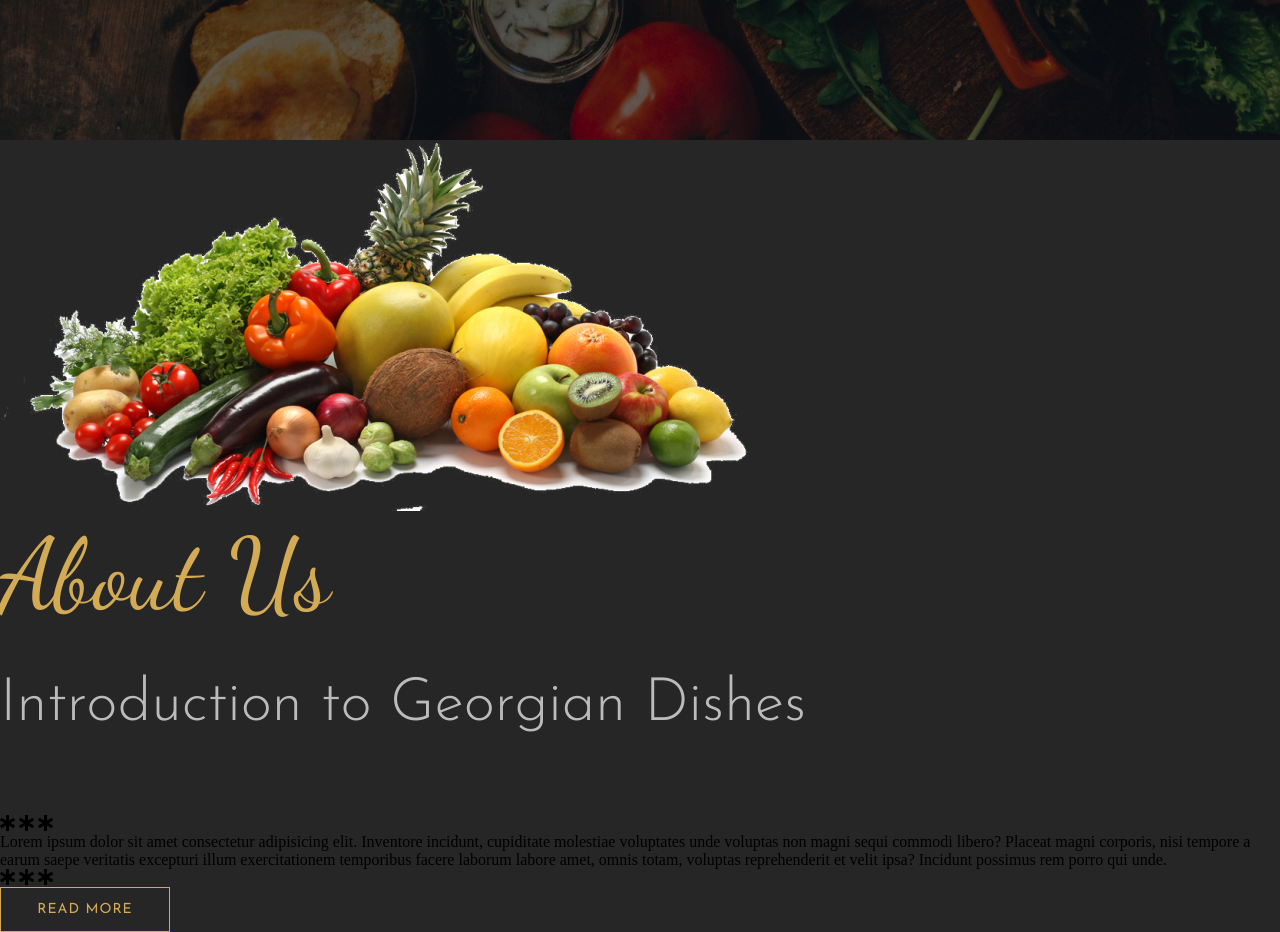
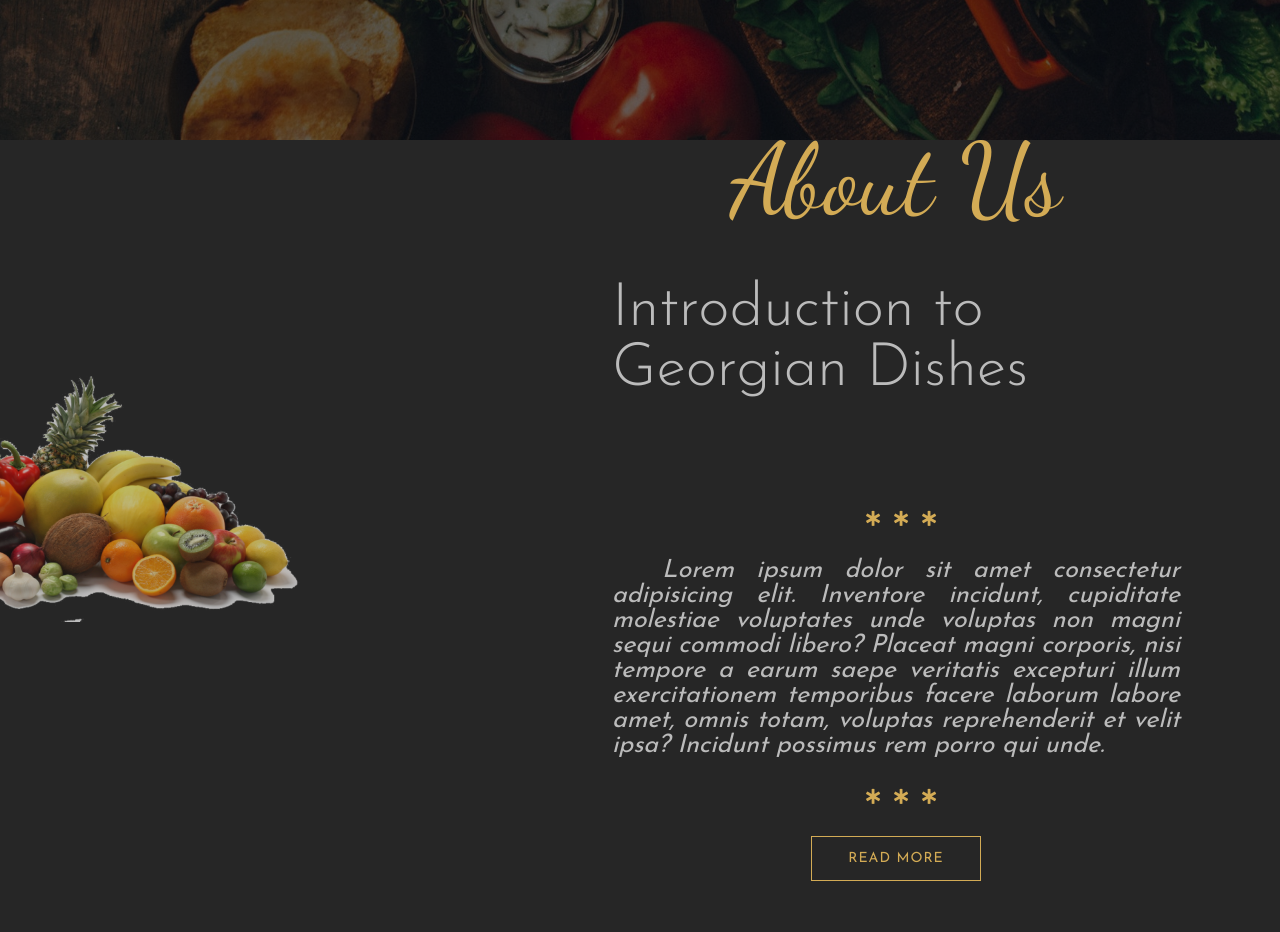
Before and after one commit to Rain-kanyini/udemy-resturant-georgia, a website: page index.html in a window 1280 px wide. Shown: the part 660-1592 px from the top of the page. After the commit the page ends 1541 px from the top, so only its background shows below. Drawn offline with nearby package versions, Linux system fonts and the light colour scheme.

Commit message:
Style About Us Section

```diff
--- a/css/main.css
+++ b/css/main.css
@@ -24,6 +24,39 @@
     top: 50%;
     left: 50%;
     transform: translate(-50%, -50%); }
+
+.about-us {
+  height: 90vh;
+  display: flex;
+  align-items: center; }
+  .about-us-left {
+    width: 40%;
+    position: relative;
+    left: -200px; }
+    .about-us-left img {
+      width: 100%;
+      opacity: .7; }
+  .about-us-right {
+    width: 60%;
+    display: flex;
+    flex-direction: column;
+    align-items: center;
+    padding: 0 100px;
+    box-sizing: border-box; }
+    .about-us-right .stars {
+      margin: 30px 0; }
+    .about-us-right .star {
+      font-size: 15px;
+      color: #d3ab55;
+      margin-left: 10px; }
+    .about-us-right .description {
+      font-family: "Josefin Sans", sans-serif;
+      font-size: 25px;
+      font-style: italic;
+      color: #bbb;
+      text-align: justify; }
+      .about-us-right .description::first-letter {
+        padding-left: 50px; }
 
 .logo {
   font-size: 70px;
--- a/scss/_layout.scss
+++ b/scss/_layout.scss
@@ -16,3 +16,54 @@
         @include centering(50%);
     }
 }
+
+.about-us {
+    height: 90vh;
+    display: flex;
+    align-items: center;
+
+    &-left {
+        width: 40%;
+        position: relative;
+        left: -200px;
+
+        img {
+            width: 100%;
+            opacity: .7;
+        }
+
+    }
+
+    &-right {
+        width: 60%;
+        display: flex;
+        flex-direction: column;
+        align-items: center;
+        padding: 0 100px;
+        box-sizing: border-box;
+
+
+        .stars {
+            margin: 30px 0;
+        }
+
+        .star {
+            font-size: 15px;
+            color: $color-primary;
+            margin-left: 10px;
+        }
+
+        .description {
+            font-family: $font-josefinSans;
+            font-size: 25px;
+            font-style: italic;
+            color: $color-secondary;
+            text-align: justify;
+
+            &::first-letter {
+                padding-left: 50px;
+            }
+
+        }
+    }
+}
```
